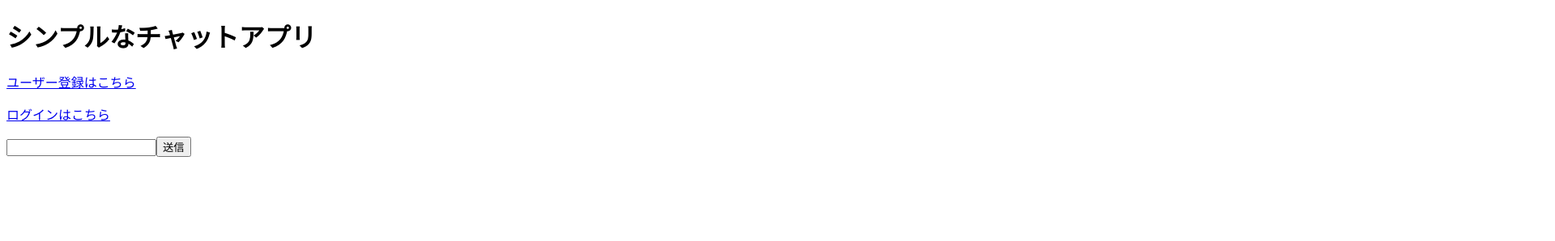
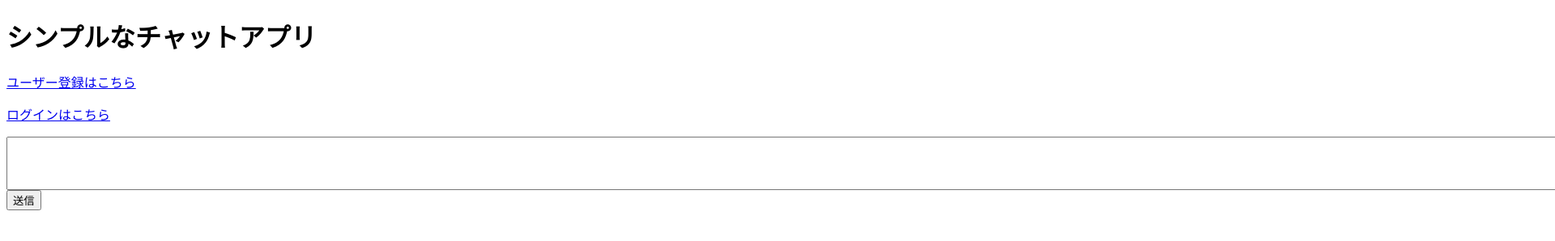
Before and after one commit to junmmykonoka/chat-app, a website: page public/index.html in a window 1280 px wide. Shown: the top 298 px of the page at 81% size, 1920 px wide, since content can reach past the window. Drawn offline with Linux system fonts and the light colour scheme; no server answers.

Commit message:
Adjust input field size

```diff
--- a/public/index.html
+++ b/public/index.html
@@ -11,7 +11,7 @@
     <p><a href="/login.html">ログインはこちら</a></p>
     <div id="messages"></div>
     <form id="form">
-        <input id="input" autocomplete="off" /><button>送信</button>
+        <input id="input" autocomplete="off" style="width: 6000px; height: 60px;" /><button>送信</button>
     </form>
     <script>
         // メッセージをサーバーから取得して画面に表示する関数
```
